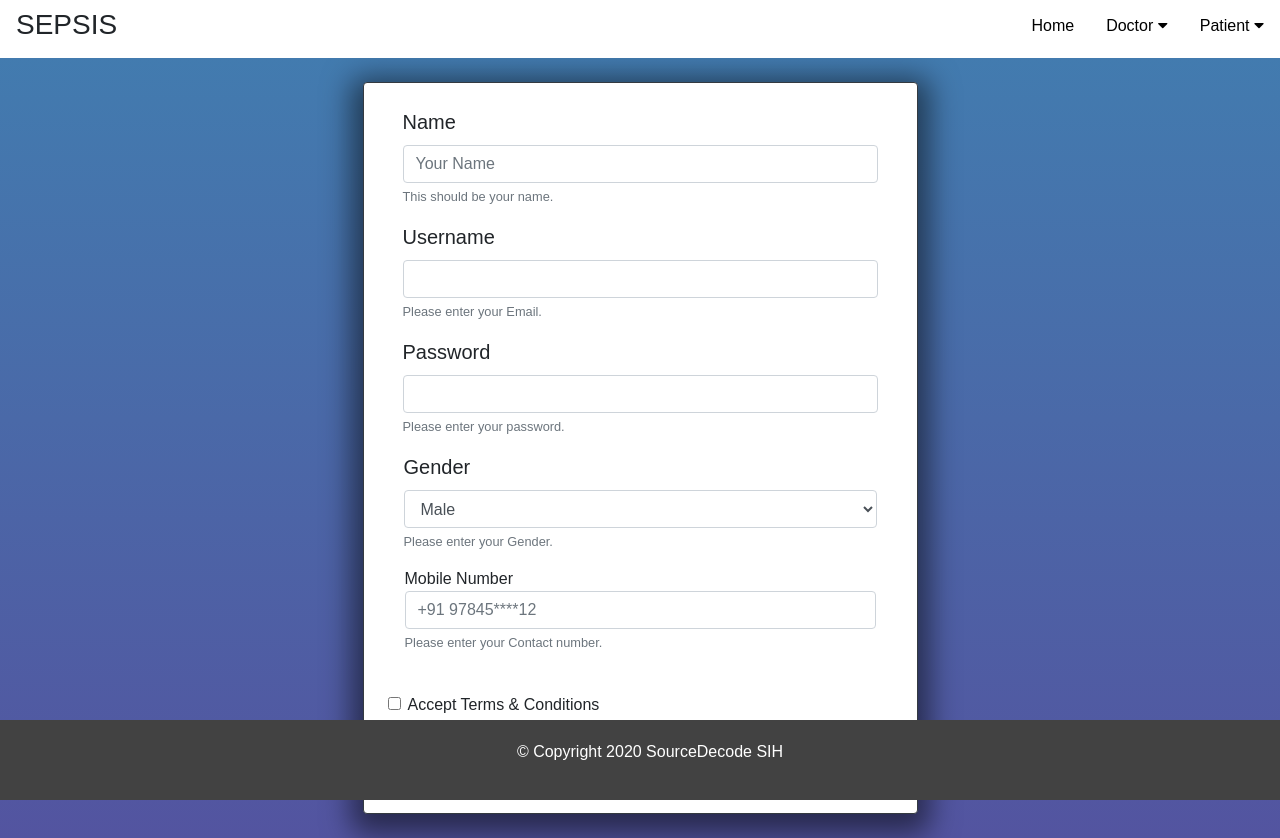
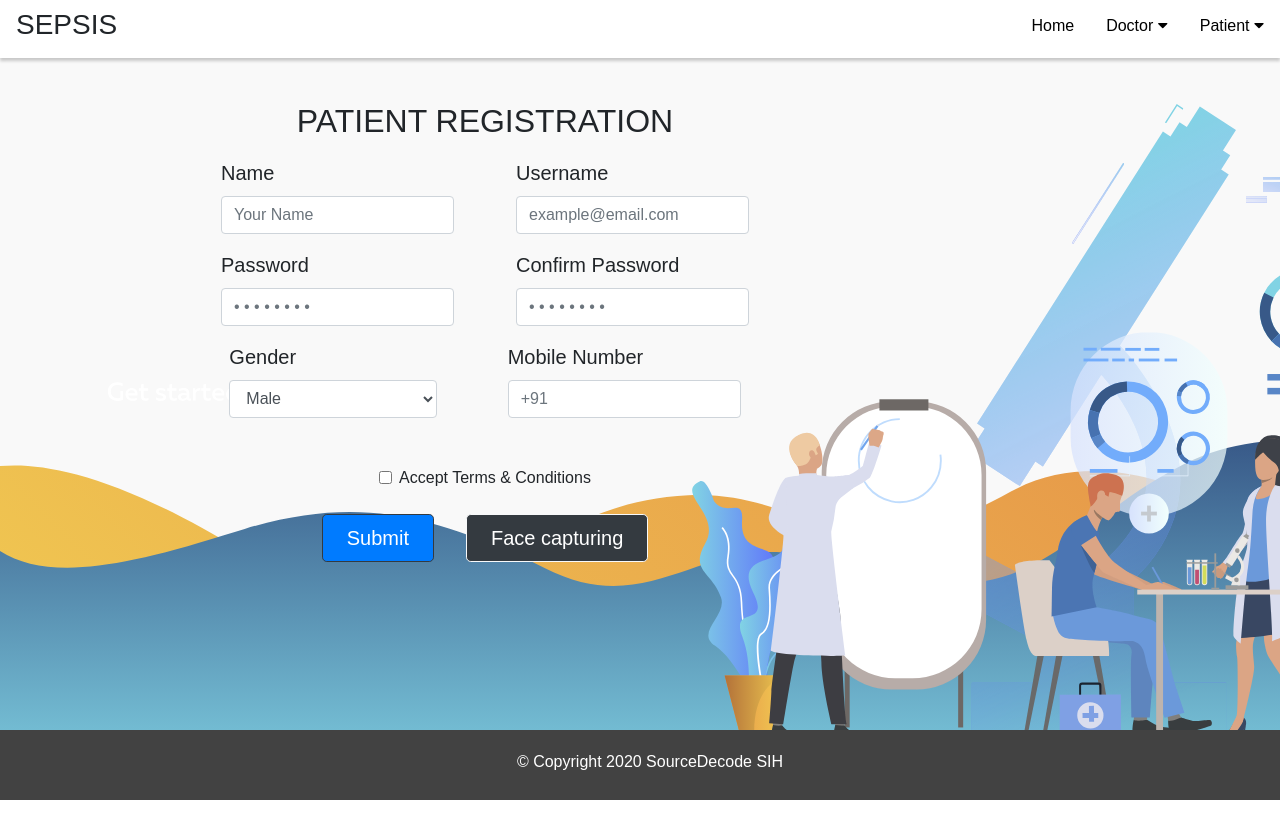
Before and after one commit to Anuragtech02/SepsisDjango, a Django app: page /patient/signup in a window 1280 px wide. After the commit the page ends 800 px from the top, so only its background shows below. Run offline with Django 3.2, Linux system fonts and the light colour scheme; some libraries are stand-ins or nearby versions.

Commit message:
Udpated Pages

```diff
--- a/assets/css/home.css
+++ b/assets/css/home.css
@@ -3,7 +3,7 @@
   background-repeat: no-repeat;
   background-size: cover;
   font-family: Arial, Helvetica, sans-serif;
-  min-height: 90vh;
+
 }
 
 .headerSepsis{
--- a/assets/css/registration.css
+++ b/assets/css/registration.css
@@ -1,35 +1,51 @@
+
 body{
-    background-image: linear-gradient(#417EB0, #5354A0);
+    background-image: url(/static/img/signupbg.svg);
     background-repeat: no-repeat;
     background-size: cover;
     font-family: Arial, Helvetica, sans-serif;
     min-height: 100vh;
 }
 
-#user-form{
-    -webkit-box-shadow: 0px 8px 29px 12px rgba(0,0,0,0.51);
-    -moz-box-shadow: 0px 8px 29px 12px rgba(0,0,0,0.51);
-    box-shadow: 0px 8px 29px 12px rgba(0,0,0,0.51);
-}
+
+
 
 /*#submit-btn{
     background-color: rgb(26, 171, 219);
 }*/
+
+.containerBox{
+  display: flex;
+  justify-content: left;
+}
+
+.containerHeading {
+  display: flex;
+  justify-content: center;
+  padding-bottom: 10px;
+}
+
 .box{
-    background-color: white;
-    box-shadow: 0px 8px 16px 0px rgba(0,0,0,0.2);
-    margin: auto;
     border-radius: 10px;
-    box-shadow: 0px 8px 16px 0px rgba(0,0,0,0.2);
+    width:700px;
+    margin-left: 150px;
+    margin-top:20px;
+
 }
+
+.containerName, .containerPass, .containerGM, .containerRules{
+  display: flex;
+  justify-content: space-evenly;
+}
+
 .footer{
 
     width:100%;
     background-color: rgb(66, 66, 66);
     color: white;
     padding: 20px;
+    padding-bottom: 10px;
     padding-right: 0px;
-    text-align: center;
     display: flex;
     justify-content: center;
     position: fixed;
@@ -39,7 +55,7 @@
 .navbar {
     background-color: white;
     display: flex;
-
+    box-shadow: 0px 3px 3px 0px rgba(0,0,0,0.2);
 
   }
 
--- a/patient/templates/signIn.html
+++ b/patient/templates/signIn.html
@@ -66,7 +66,8 @@
 <!--~~~~~~~~~~~NAVIGATION BAR ENDS~~~~~~~~~~-->
 <!--LOGIN FORM-->
     <br>
-<div class="container login-container trans" id="bg" >
+    <div class="containerLogin">
+      <div class="container login-container trans containerBox" id="bg" >
           <div class="row " >
               <div class="cardBack">
               <div class=""  id="user-form">
@@ -93,6 +94,7 @@
               </div>
           </div>
       </div>
+    </div>
 
 
 <!--~~~~~~~~~~~~~~~FOOTER-HERE~~~~~~~~~~~~-->
--- a/patient/templates/signup.html
+++ b/patient/templates/signup.html
@@ -63,66 +63,74 @@
     </div>
     <!--NAVIGATION BAR ENDS-->
     <!--FORM STARTS-->
-    <div class="container p-4 d-flex justify-content-center>
+
+    <div class="containerBox">
         <div class=" row ">
             <form action=" postsignup" method="post"
-        class="main-form needs-validation border border-dark p-4 rounded color shadow box" id="user-form" novalidate>
+            class="main-form needs-validation p-4 rounded color shadow box" id="user-form" novalidate>
             {% csrf_token %}
-        <div class="col-sm-12 ">
+            <div class="containerHeading">
+                <h2>PATIENT REGISTRATION</h2>
+            </div>
+            <div class="containerName">
                 <div class="form-group">
                     <!-- NAME-->
                     <label for="name" class="lead font-weight-normal">{% trans "Name" %}</label>
                     <input type="text" name="name" id="name" placeholder="Your Name" class="form-control">
                     <!--<div class="invalid-feedback">Looks good!</div>-->
-                <small class="form-text text-muted smute">
-                    {% trans "This should be your name." %}
-                </small>
-            </div>
                 </div>
             <!--EMAIL-->
 
-        <div class="form-group col-sm-12 col-md-12">
+                <div class="form-group">
                     <label for="email" class="lead font-weight-normal">{% trans "Username" %}</label>
-            <input type="email" name="email" id="username" class="form-control" required>
+                    <input type="email" name="email" id="username" class="form-control" placeholder="example@email.com" required>
                     <div class="invalid-feedback">{% trans " Please enter a valid username." %}</div>
-            <small class="form-text text-muted smute">{% trans " Please enter your Email." %}</small>
                 </div>
-        <div class="form-group col-sm-12 col-md-12">
+            </div>
+
+            <div class="containerPass">
+                <div class="form-group ">
                     <label for="password" class="lead font-weight-normal">{% trans "Password" %}</label>
-            <input type="password" name="password" id="username" class="form-control" required>
+                    <input type="password" name="password" id="username" class="form-control" placeholder="• • • • • • • •" required>
                     <div class="invalid-feedback">{% trans " Please enter a valid password." %}</div>
-            <small class="form-text text-muted smute">{% trans " Please enter your password." %}</small>
+                </div>
+
+                <div class="form-group ">
+                    <label for="password" class="lead font-weight-normal">{% trans "Confirm Password" %}</label>
+                    <input type="password" name="password" id="username" class="form-control" placeholder="• • • • • • • •" required>
+                    <div class="invalid-feedback">{% trans " Please enter a valid password." %}</div>
+                </div>
+
              </div>
 
             <!--GENDER-->
-        <div class="row px-3">
-            <div class="form-group col-sm-12 col-md-12">
+
+            <div class="containerGM">
+                    <div class="form-group ">
                         <label for="gender" class="lead font-weight-normal">{% trans "Gender" %}</label>
                         <select name="gender" id="gender" class="form-control  ">
                             <option value="male">{% trans "Male" %}</option>
                             <option value="female">{% trans "Female" %}</option>
                             <option value="NA">{% trans "I don't want to disclose" %}</option>
                         </select>
-                <small class="form-text text-muted smute">{% trans " Please enter your Gender." %}</small>
                     </div>
                     <!--MOBILE-NUMBER-->
-            <div class="form-group col-sm-12 px-3">
-                <label for="number"></label class="lead font-weight-normal">{% trans "Mobile Number" %}</label>
-                <input type="number" name="number" id="mobno" class="form-control" placeholder="+91 97845****12"
+                    <div class="form-group ">
+                        <label for="number"><label class="lead font-weight-normal">{% trans "Mobile Number" %}</label>
+                        <input type="number" name="number" id="mobno" class="form-control" placeholder="+91"
                             required>
-                <small class="form-text text-muted smute">{% trans " Please enter your Contact number." %}</small>
                     </div>
              </div>
 
-
             <br>
-        <!--*************Major Details ENDS***************************-->
+            <!--*************Major Details END***************************-->
+            <div class="containerRules">
                 <div class="form-check">
                     <input type="checkbox" id="accept-terms" class="form-check-input">
                     <label for="accept-terms" class="form-check-label">{% trans "Accept Terms" %} &amp;
                         {% trans "Conditions" %}</label>
                 </div>
-
+            </div>
             <br>
             <!--SUBMIT BUTTON-->
             <div class="d-flex justify-content-center col-sm-12 "> <button type="submit"
```
Also changed, not shown: assets/css/login-pat.css (+14 -10 lines), assets/img/loginbg.svg (added), assets/img/signupbg.svg (added). Lines whose indentation alone changed are shown as unchanged.
